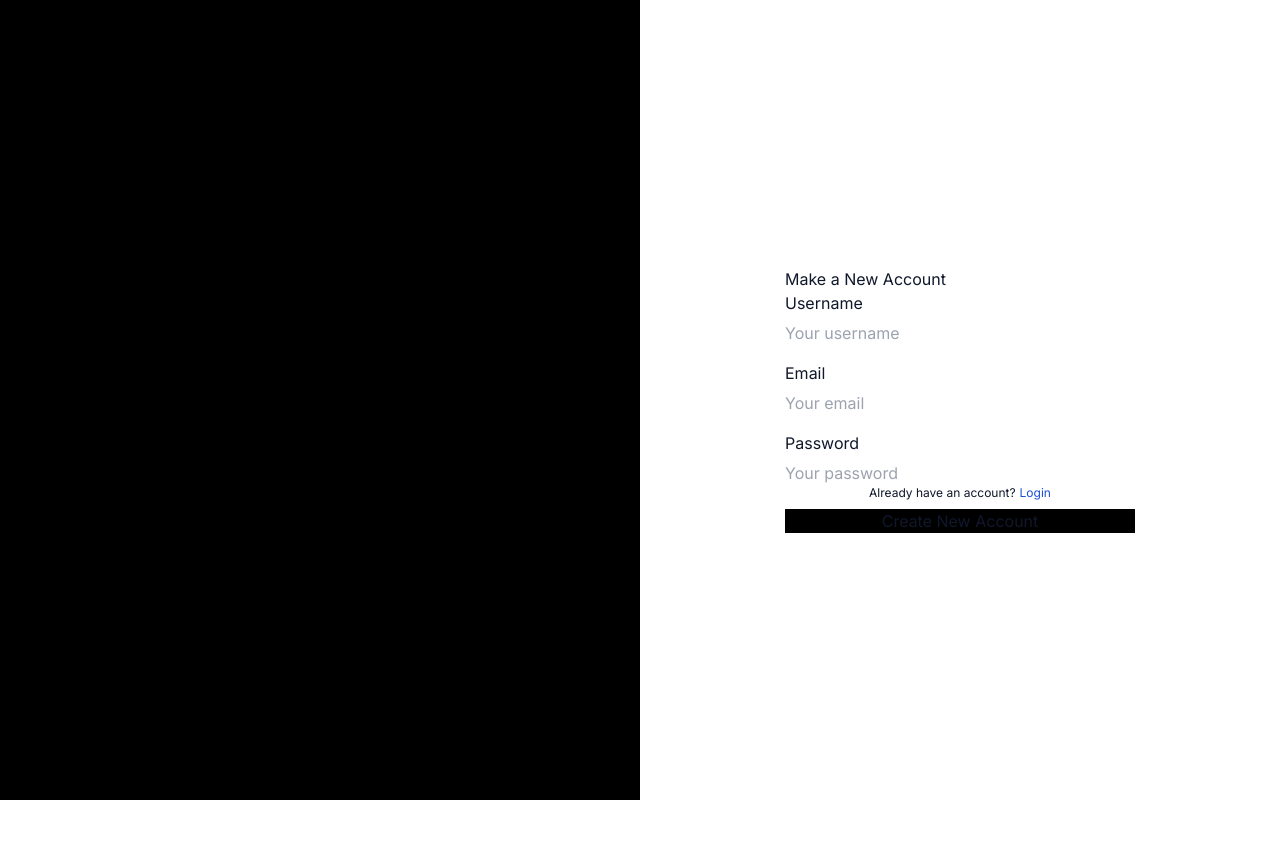
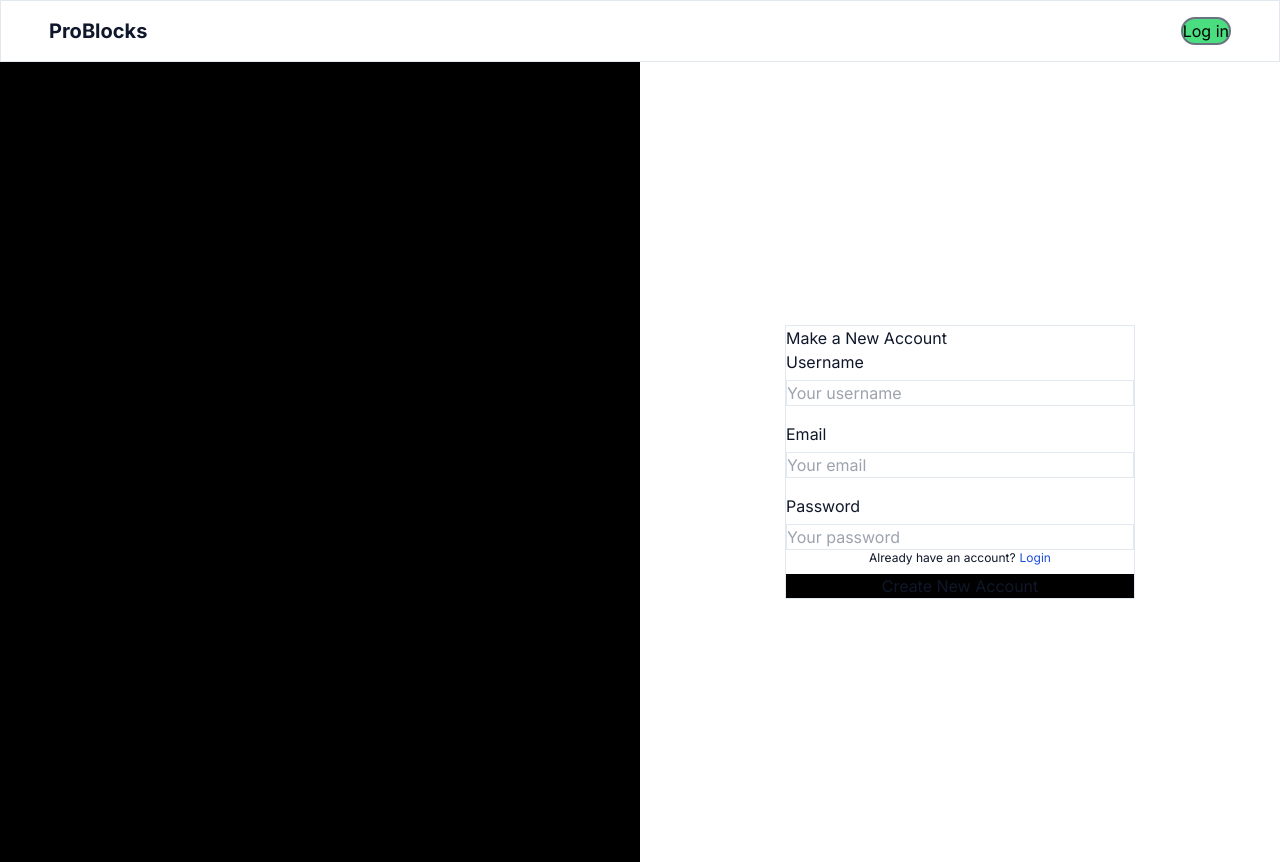
Before and after one commit to WeAreBuildingStuff/ProBlocks, a Next.js app in the folder apps/web/: page /signup in a window 1280 px wide. Before the commit the page ends 800 px from the top, so only its background shows below. Built offline with nearby package versions, Linux system fonts and the light colour scheme.

Commit message:
[Add] navbar initial

```diff
--- a/apps/web/src/app/globals.css
+++ b/apps/web/src/app/globals.css
@@ -25,3 +25,11 @@ body {
     )
     rgb(var(--background-start-rgb));
 }
+
+.no-scrollbar::-webkit-scrollbar {
+  display: none; /* For Chrome, Safari, and Opera */
+}
+.no-scrollbar {
+  -ms-overflow-style: none;  /* For Internet Explorer and Edge */
+  scrollbar-width: none;  /* For Firefox */
+}
--- a/apps/web/src/app/layout.tsx
+++ b/apps/web/src/app/layout.tsx
@@ -2,8 +2,15 @@ import "./globals.css";
 import "@repo/ui/styles.css";
 import type { Metadata } from "next";
 import { Inter } from "next/font/google";
+import { Inter as FontSans } from "next/font/google"
+import Navbar from "../components/navbar";
+import { cn } from "@repo/ui/src/lib/utils";
 
 const inter = Inter({ subsets: ["latin"] });
+const fontSans = FontSans({
+  subsets: ["latin"],
+  variable: "--font-sans",
+})
 
 export const metadata: Metadata = {
   title: "Create Turborepo",
@@ -17,7 +24,16 @@ export default function RootLayout({
 }): JSX.Element {
   return (
     <html lang="en">
-      <body className={inter.className}>{children}</body>
+      <body
+        className={cn(
+          "flex flex-col min-h-screen bg-background font-sans antialiased overflow-x-hidden",
+          fontSans.variable
+        )}>
+        <Navbar />
+        <div className="flex flex-1">
+          {children}
+        </div>
+      </body>
     </html>
   );
 }
--- a/apps/web/src/app/page.tsx
+++ b/apps/web/src/app/page.tsx
@@ -2,7 +2,7 @@ import { cn } from "@repo/ui/src/lib/utils"
 
 export default function Page(): JSX.Element {
   return (
-    <main className="w-screen h-screen flex flex-col items-center bg-neutral-100 justify-between min-h-screen p-24">
+    <main className="w-screen flex-1 flex flex-col items-center bg-neutral-100 p-24">
     </main>
   );
 }
--- /dev/null
+++ b/apps/web/src/components/navbar.tsx
@@ -0,0 +1,30 @@
+"use client"
+import Link from "next/link"
+import { usePathname } from 'next/navigation'
+// import { useRouter, useParams } from 'next/navigation'
+import { Button } from "@repo/ui/src/components/button"
+// import { useEffect, useState } from "react"
+
+export default function Navbar() {
+  const pathname = usePathname()
+  const firstPathSegment = pathname.split('/')[1] || ""
+
+  if (firstPathSegment === "login" || firstPathSegment === "register") {
+    return null
+  }
+
+  return (
+    <header className="flex justify-between w-screen h-18 gap-4 bg-white border border-b-1 p-4 px-12">
+      <div className="flex gap-4 items-center">
+        <Link href="/">
+          <h3 className="font-bold text-xl mr-8"> ProBlocks </h3>
+        </Link>
+
+      </div>
+
+      <div className="flex gap-4 items-center">
+        <Button className="rounded-full text-black bg-green-400 border-2 border-gray-500 hover:bg-green-500 hover:border-black"> Log in </Button>
+      </div>
+    </header>
+  )
+}
--- a/apps/web/src/components/signupCard.tsx
+++ b/apps/web/src/components/signupCard.tsx
@@ -69,7 +69,7 @@ export default function SignupCard({ router } : RegisterCardProps) {
   }
 
   return (
-    <Card className="w-[350px] border-none h-auto m-auto">
+    <Card className="w-[350px] h-auto m-auto">
       <CardHeader>
         <CardTitle>Make a New Account</CardTitle>
       </CardHeader>
```
